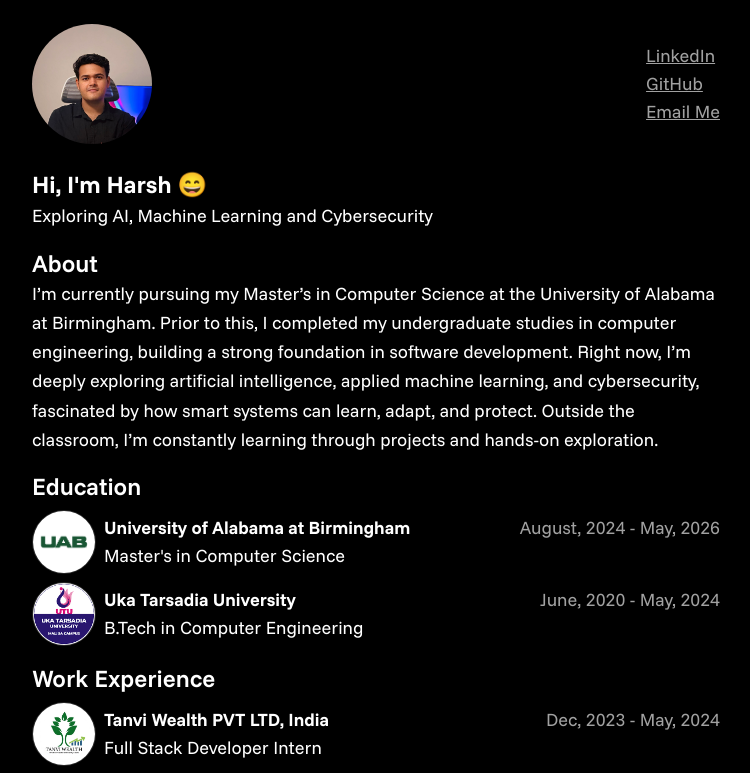
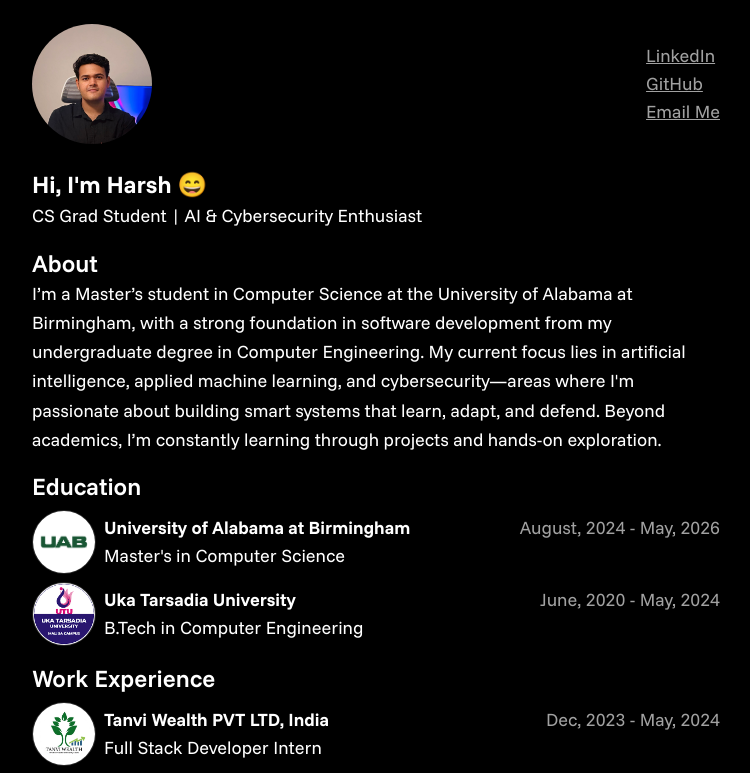
Before and after one commit to harsh7z/harsh-portfolio, a Next.js app: page / in a window 1280 px wide. Shown: the top 773 px of the page, without its empty margins (264-1014 px from the left). Built offline with nearby package versions, Linux system fonts and the light colour scheme.

Commit message:
updated the ui

```diff
--- a/src/app/page.jsx
+++ b/src/app/page.jsx
@@ -153,7 +153,9 @@
                     Hi, I'm Harsh 😄{" "}
                   </span>
                   <br />
-                  <span className="font-semibold lg:font-normal">Exploring AI, Machine Learning and Cybersecurity</span>
+                  <span className="font-semibold lg:font-normal">
+                    CS Grad Student | AI & Cybersecurity Enthusiast
+                  </span>
                 </p>
               </div>
 
@@ -164,15 +166,14 @@
                   About
                 </span>
                 <p className="text-md font-semibold leading-relaxed lg:text-lg lg:font-normal">
-                  I’m currently pursuing my Master’s in Computer Science at the
-                  University of Alabama at Birmingham. Prior to this, I
-                  completed my undergraduate studies in computer engineering,
-                  building a strong foundation in software development. Right
-                  now, I’m deeply exploring artificial intelligence, applied
-                  machine learning, and cybersecurity, fascinated by how smart
-                  systems can learn, adapt, and protect. Outside the classroom,
-                  I’m constantly learning through projects and hands-on
-                  exploration.
+                  I’m a Master’s student in Computer Science at the University
+                  of Alabama at Birmingham, with a strong foundation in software
+                  development from my undergraduate degree in Computer
+                  Engineering. My current focus lies in artificial intelligence,
+                  applied machine learning, and cybersecurity—areas where I'm
+                  passionate about building smart systems that learn, adapt, and
+                  defend. Beyond academics, I’m constantly learning through
+                  projects and hands-on exploration.
                 </p>
               </div>
 
```
